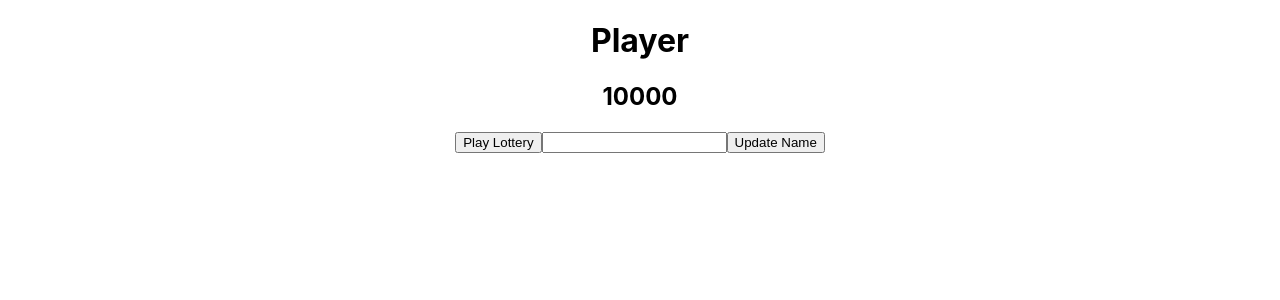
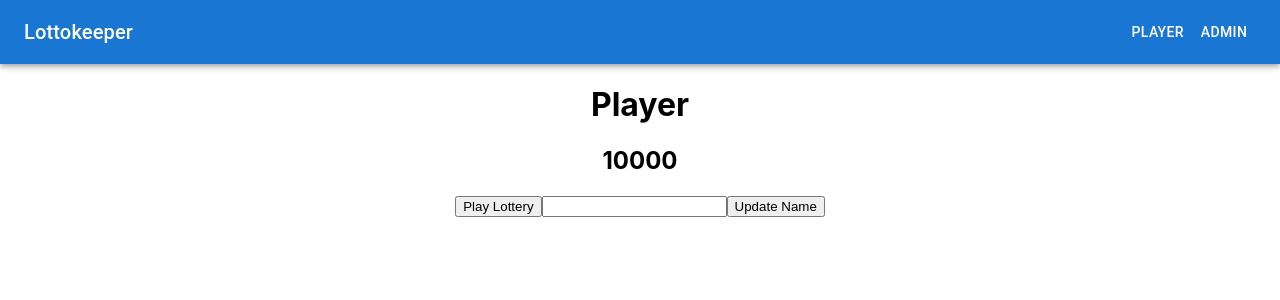
Before and after one commit to imrevari/lottokeeper, a React (Create React App) app: page /player in a window 1280 px wide. Shown: the top 300 px of the page. Built offline with nearby package versions, Linux system fonts and the light colour scheme.

Commit message:
move from router to single page app

```diff
--- a/package.json
+++ b/package.json
@@ -3,6 +3,10 @@
   "version": "0.1.0",
   "private": true,
   "dependencies": {
+    "@emotion/react": "^11.11.1",
+    "@emotion/styled": "^11.11.0",
+    "@mui/material": "^5.14.18",
+    "@mui/styled-engine-sc": "^6.0.0-alpha.6",
     "@testing-library/jest-dom": "^5.17.0",
     "@testing-library/react": "^13.4.0",
     "@testing-library/user-event": "^13.5.0",
@@ -14,6 +18,7 @@
     "react-dom": "^18.2.0",
     "react-router-dom": "^6.18.0",
     "react-scripts": "5.0.1",
+    "styled-components": "^6.1.1",
     "typescript": "^4.9.5",
     "web-vitals": "^2.1.4"
   },
--- a/src/App.tsx
+++ b/src/App.tsx
@@ -3,18 +3,24 @@ import './App.css';
 import AdminsPage from './components/admin/AdminsPage';
 import PlayersPage from './components/player/PlayersPage';
 import StateContextProvider from './stateContext/StateContextProvider';
+import MainComponent from "./components/main/MainComponent";
 
 
 function App() {
   return (
     <div className="App">
      <StateContextProvider>
-        <BrowserRouter>
+        {/* <BrowserRouter>
           <Routes>
             <Route path="/admin" element={<AdminsPage />} />
             <Route path="/player" element={<PlayersPage />} />
+
           </Routes>
-        </BrowserRouter>
+        </BrowserRouter> */}
+
+        <MainComponent />
+
+
      </StateContextProvider>
     </div>
   );
--- /dev/null
+++ b/src/components/main/MainComponent.tsx
@@ -0,0 +1,43 @@
+import { FC, useState } from 'react';
+import { Container } from '@mui/material';
+import AppBar from '@mui/material/AppBar';
+import Box from '@mui/material/Box';
+import Button from '@mui/material/Button';
+import Toolbar from '@mui/material/Toolbar';
+import Typography from '@mui/material/Typography';
+import { HEADER } from '../../interfaces/constants';
+import AdminsPage from '../admin/AdminsPage';
+import PlayersPage from '../player/PlayersPage';
+
+const MainComponent: FC<any> = () => {
+
+    const [isAdmin, setIsAdmin] = useState<boolean>(false)
+
+
+    return(
+        <>
+        <Box sx={{ flexGrow: 1 }}>
+        <AppBar position="static">
+            <Toolbar>
+
+                <Typography variant="h6" component="div" sx={{ flexGrow: 1, textAlign: 'left'}}>
+                    {HEADER}
+                </Typography>
+                <Button color="inherit" onClick={() => setIsAdmin(false)}>Player</Button>
+                <Button color="inherit" onClick={() => setIsAdmin(true)}>Admin</Button>
+            </Toolbar>
+        </AppBar>
+        </Box>
+
+        <Container maxWidth="sm">
+            {isAdmin ? <AdminsPage /> : <PlayersPage />}
+
+
+        </Container>
+
+        </>)
+}
+
+MainComponent.displayName = 'MainComponent';
+
+export default MainComponent;
--- a/src/interfaces/constants.ts
+++ b/src/interfaces/constants.ts
@@ -2,3 +2,5 @@ export const PLAYER_NAME = 'PLAYER_NAME';
 export const PLAYER_BALANCE = 'PLAYER_BALANCE';
 export const ADMIN_BALANCE = 'ADMIN_BALANCE';
 export const ADMIN_NAME = 'ADMIN_NAME';
+
+export const HEADER = 'Lottokeeper'
```
Also changed, not shown: 1 other file (tests, documents, lock files or other folders).
